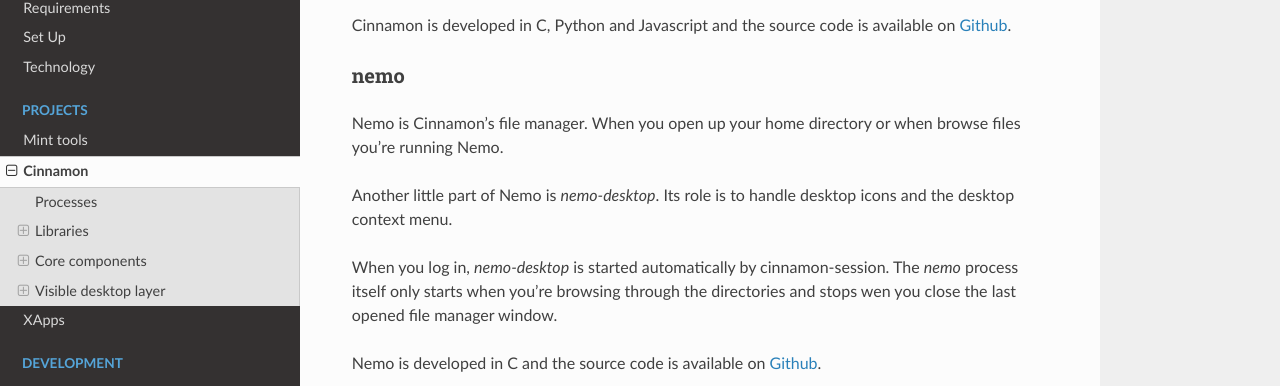
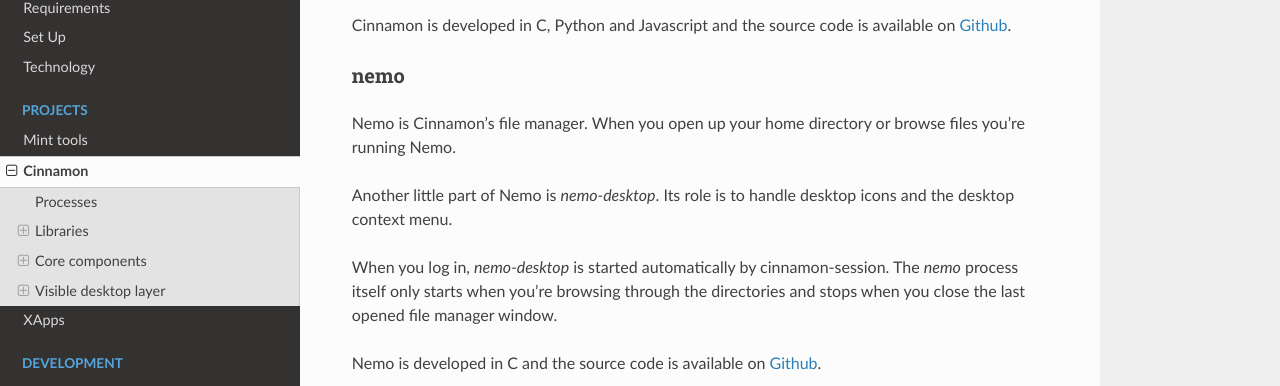
Before and after one commit to linuxmint/doc-developer-guide, a Sphinx documentation site: the page built from docs/cinnamon.rst, in a window 1280 px wide and 900 px high, scrolled down 5077 px. Shown: the part 144-530 px from the top of the window. Built offline with Sphinx 7.4.7 and the Read the Docs theme 2.0.0, drawn with Linux system fonts in a browser that asks for light colours.

Commit message:
spelling and grammar cleanup

```diff
--- a/docs/cinnamon.rst
+++ b/docs/cinnamon.rst
@@ -173,11 +173,11 @@ Cinnamon is developed in C, Python and Javascript and the source code is availab
 nemo
 ~~~~
 
-Nemo is Cinnamon's file manager. When you open up your home directory or when browse files you're running Nemo.
+Nemo is Cinnamon's file manager. When you open up your home directory or browse files you're running Nemo.
 
 Another little part of Nemo is `nemo-desktop`. Its role is to handle desktop icons and the desktop context menu.
 
-When you log in, `nemo-desktop` is started automatically by cinnamon-session. The `nemo` process itself only starts when you're browsing through the directories and stops wen you close the last opened file manager window.
+When you log in, `nemo-desktop` is started automatically by cinnamon-session. The `nemo` process itself only starts when you're browsing through the directories and stops when you close the last opened file manager window.
 
 Nemo is developed in C and the source code is available on `Github <https://github.com/linuxmint/nemo>`_.
 
--- a/docs/requirements.rst
+++ b/docs/requirements.rst
@@ -40,7 +40,7 @@ To open a Github account, visit `Github.com <https://github.com>`_.
 
 You'll also need to know how to use Github to browse code changes, to fork a project, to make pull requests, etc..
 
-To set up your Github account properly and learn how to use Github, visit the `Gihub Help <https://help.github.com/>`_.
+To set up your Github account properly and learn how to use Github, visit the `Github Help <https://help.github.com/>`_.
 
 Running Linux
 -------------
--- a/docs/setup.rst
+++ b/docs/setup.rst
@@ -7,7 +7,7 @@ This chapter explains how to get your computer set up.
 Create a Sandbox
 ----------------
 
-When you build projects it produces .deb packages in their parent directory, so it's a good idea to create a directory for all your development needs, in which you'll have subdirectories for each project, or each group of projects. This keeps things tidy as well and well organized in your computer so it becomes easier to search for code across different projects.
+When you build projects it produces .deb packages in their parent directory, so it's a good idea to create a directory for all your development needs, in which you'll have subdirectories for each project, or each group of projects. This keeps things tidy and well organized in your computer so it becomes easier to search for code across different projects.
 
 We commonly call our main development directory "Sandbox" and place it in our home folder.
 
```
